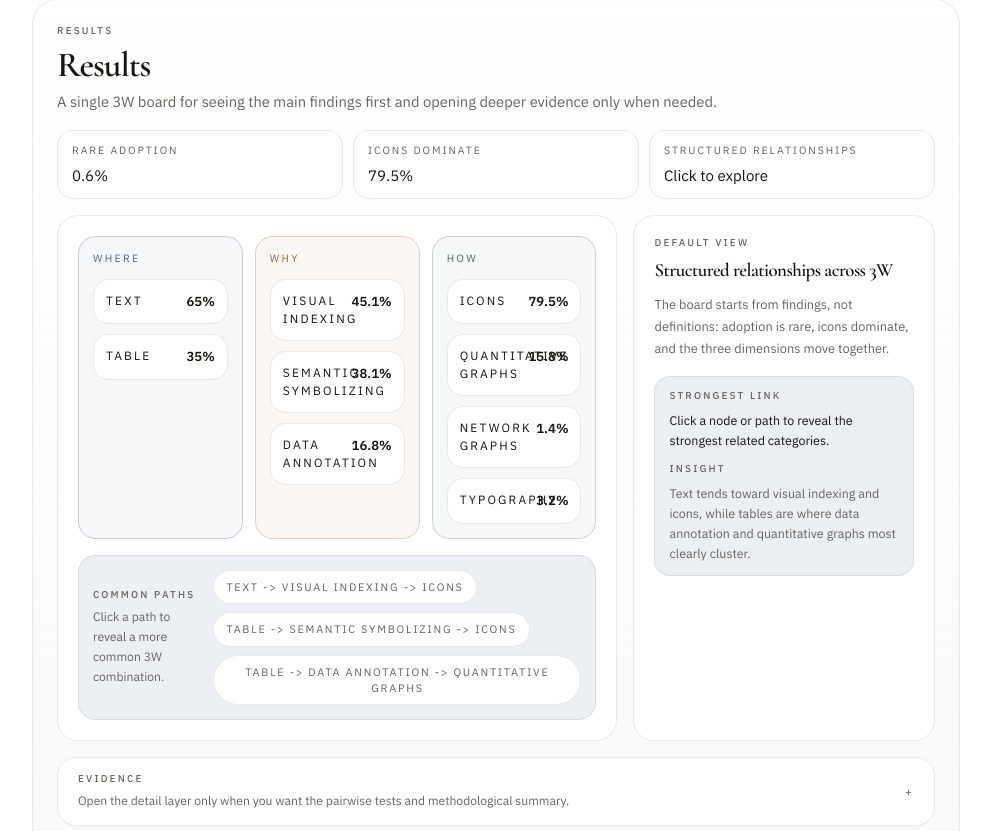
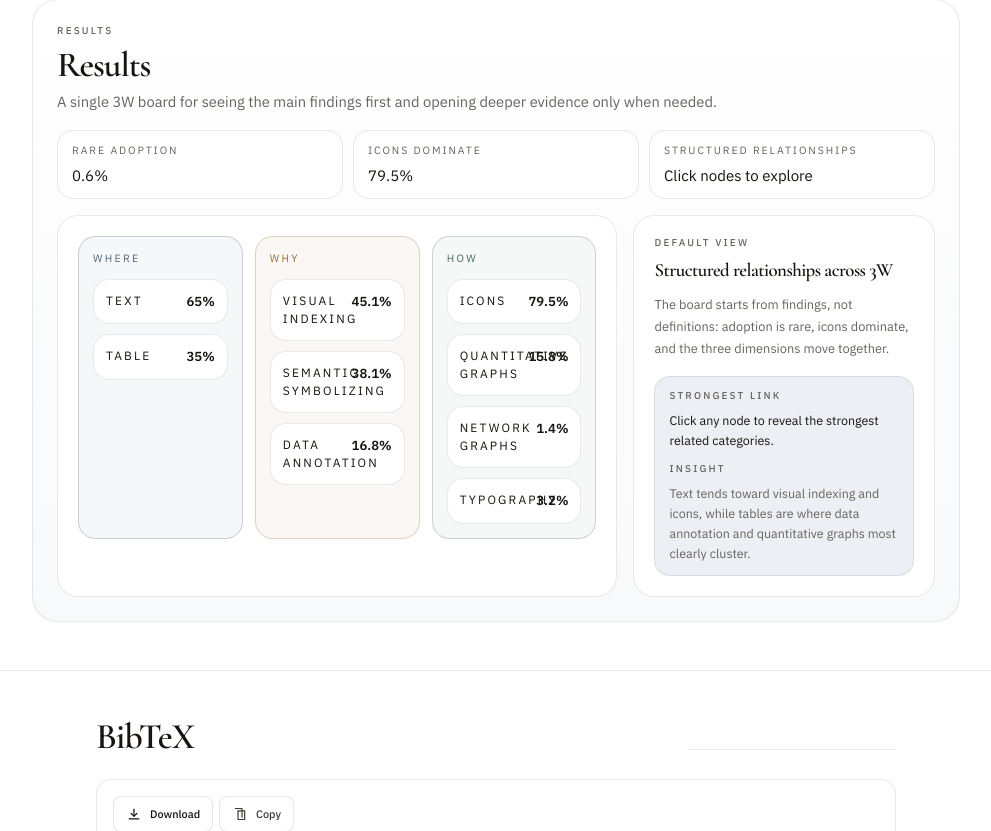
Before and after one commit to salmooonaa/graphing-inline, a Next.js app: page / in a window 1280 px wide. Shown: the part 1049-1880 px from the top of the page, without its empty margins (144-1135 px from the left). Built offline with nearby package versions, Linux system fonts and the light colour scheme.

Commit message:
refactor: remove paths and evidence from results board

```diff
--- a/src/components/blocks/results-board.tsx
+++ b/src/components/blocks/results-board.tsx
@@ -28,24 +28,37 @@ function BoardBadge({
   isActive?: boolean;
   onClick?: () => void;
 }) {
-  const Element = interactive ? "button" : "div";
+  if (interactive) {
+    return (
+      <button
+        type="button"
+        onClick={onClick}
+        className={cn(
+          "rounded-[1rem] border px-3.5 py-3 text-left transition duration-150 hover:border-[var(--line-strong)]",
+          isActive
+            ? "border-[var(--line-strong)] bg-[var(--surface-muted)]"
+            : "border-[var(--line)] bg-white",
+        )}
+      >
+        <p className="text-[0.66rem] uppercase tracking-[0.18em] text-[var(--muted)]">
+          {label}
+        </p>
+        <p className="mt-2 text-[0.94rem] leading-tight text-[var(--foreground)]">
+          {value}
+        </p>
+      </button>
+    );
+  }
 
   return (
-    <Element
-      {...(interactive ? { type: "button", onClick } : {})}
-      className={cn(
-        "rounded-[1rem] border px-3.5 py-3 text-left transition duration-150",
-        interactive ? "hover:border-[var(--line-strong)]" : "",
-        isActive ? "border-[var(--line-strong)] bg-[var(--surface-muted)]" : "border-[var(--line)] bg-white",
-      )}
-    >
+    <div className="rounded-[1rem] border border-[var(--line)] bg-white px-3.5 py-3 text-left transition duration-150">
       <p className="text-[0.66rem] uppercase tracking-[0.18em] text-[var(--muted)]">
         {label}
       </p>
       <p className="mt-2 text-[0.94rem] leading-tight text-[var(--foreground)]">
         {value}
       </p>
-    </Element>
+    </div>
   );
 }
 
@@ -113,56 +126,18 @@ function AxisNodeButton({
   );
 }
 
-function PatternChip({
-  label,
-  active,
-  onHover,
-  onLeave,
-  onClick,
-}: {
-  label: string;
-  active: boolean;
-  onHover: () => void;
-  onLeave: () => void;
-  onClick: () => void;
-}) {
-  return (
-    <button
-      type="button"
-      onMouseEnter={onHover}
-      onMouseLeave={onLeave}
-      onFocus={onHover}
-      onBlur={onLeave}
-      onClick={onClick}
-      className={cn(
-        "rounded-full border px-3 py-2 text-[0.68rem] uppercase tracking-[0.16em] transition duration-150",
-        active
-          ? "border-[var(--line-strong)] bg-[var(--foreground)] text-white"
-          : "border-[var(--line)] bg-white text-[var(--muted)] hover:text-[var(--foreground)]",
-      )}
-    >
-      {label}
-    </button>
-  );
-}
-
 export function ResultsBoard({ content }: { content: ResultsContent }) {
   const [hoveredFocus, setHoveredFocus] = useState<FocusTarget | null>(null);
   const [pinnedFocus, setPinnedFocus] = useState<FocusTarget | null>(null);
 
   const nodeLookup = new Map(buildNodeLookup(content.axes));
   const activeFocus = pinnedFocus ?? hoveredFocus;
-  const relatedStrengths = getRelatedStrengths(
-    activeFocus,
-    content.connections,
-    content.patterns,
-  );
+  const relatedStrengths = getRelatedStrengths(activeFocus, content.connections);
   const panel = getPanelContent(
     content,
     activeFocus,
     nodeLookup,
     content.connections,
-    content.patterns,
   );
 
   const handleToggleFocus = (nextFocus: FocusTarget) => {
@@ -209,24 +184,7 @@ export function ResultsBoard({ content }: { content: ResultsContent }) {
               key={badge.id}
               label={badge.label}
               value={badge.value}
-              interactive={badge.interactive}
-              isActive={
-                badge.targetPatternId
-                  ? sameFocus(activeFocus, {
-                      type: "pattern",
-                      id: badge.targetPatternId,
-                    })
-                  : false
-              }
-              onClick={
-                badge.targetPatternId
-                  ? () =>
-                      handleToggleFocus({
-                        type: "pattern",
-                        id: badge.targetPatternId!,
-                      })
-                  : undefined
-              }
+              interactive={false}
             />
           ))}
         </div>
@@ -279,29 +237,6 @@ export function ResultsBoard({ content }: { content: ResultsContent }) {
                 </section>
               ))}
             </div>
-
-            <div className="rounded-[1.1rem] border border-[var(--line)] bg-[var(--surface-muted)] px-3.5 py-3.5">
-              <div className="flex flex-col gap-2 lg:flex-row lg:items-center lg:justify-between">
-                <div>
-                  <p className="section-eyebrow">Common paths</p>
-                  <p className="mt-1 text-[0.76rem] leading-5 text-[var(--muted)]">
-                    Click a path to reveal a more common 3W combination.
-                  </p>
-                </div>
-                <div className="flex flex-wrap gap-2">
-                  {content.patterns.map((pattern) => (
-                    <PatternChip
-                      key={pattern.id}
-                      label={pattern.label}
-                      active={sameFocus(activeFocus, { type: "pattern", id: pattern.id })}
-                      onHover={() => handleHover({ type: "pattern", id: pattern.id })}
-                      onLeave={handleLeave}
-                      onClick={() => handleToggleFocus({ type: "pattern", id: pattern.id })}
-                    />
-                  ))}
-                </div>
-              </div>
-            </div>
           </div>
 
           <aside className="rounded-[1.3rem] border border-[var(--line)] bg-white p-4 sm:p-5">
@@ -344,53 +279,6 @@ export function ResultsBoard({ content }: { content: ResultsContent }) {
             </div>
           </aside>
         </div>
-
-        <details className="group rounded-[1.2rem] border border-[var(--line)] bg-white px-4 py-3.5 sm:px-5">
-          <summary className="flex cursor-pointer list-none items-center justify-between gap-4">
-            <div>
-              <p className="section-eyebrow">{content.evidence.title}</p>
-              <p className="mt-1 text-[0.76rem] leading-5 text-[var(--muted)]">
-                {content.evidence.summary}
-              </p>
-            </div>
-            <span className="text-[0.72rem] uppercase tracking-[0.18em] text-[var(--muted)] transition-transform duration-150 group-open:rotate-45">
-              +
-            </span>
-          </summary>
-
-          <div className="mt-4 grid gap-3 lg:grid-cols-3">
-            {content.evidence.items.map((item) => (
-              <article
-                key={item.id}
-                className="rounded-[1rem] border border-[var(--line)] bg-[var(--surface-muted)] px-3.5 py-3"
-              >
-                <p className="text-[0.72rem] uppercase tracking-[0.18em] text-[var(--foreground)]">
-                  {item.label}
-                </p>
-                <p className="mt-2 text-[0.8rem] leading-5 text-[var(--foreground)]">
-                  {item.summary}
-                </p>
-                <p className="mt-2 text-[0.72rem] leading-5 text-[var(--muted)]">
-                  {item.detail}
-                </p>
-                <p className="mt-3 font-[var(--font-data)] text-[0.68rem] text-[var(--muted)]">
-                  {item.statistic}
-                </p>
-              </article>
-            ))}
-          </div>
-
-          <div className="mt-3 grid gap-2">
-            {content.evidence.notes.map((note) => (
-              <div
-                key={note}
-                className="rounded-[0.95rem] border border-[var(--line)] px-3 py-2 text-[0.74rem] leading-5 text-[var(--muted)]"
-              >
-                {note}
-              </div>
-            ))}
-          </div>
-        </details>
       </div>
     </article>
   );
--- a/src/components/blocks/results-shared.ts
+++ b/src/components/blocks/results-shared.ts
@@ -2,20 +2,14 @@ import type {
   ResultBoardAxis,
   ResultBoardConnection,
   ResultBoardNode,
-  ResultBoardPattern,
   ResultsContent,
   ResultsDimensionId,
 } from "@/types/content";
 
-export type FocusTarget =
-  | {
-      type: "item";
-      id: string;
-    }
-  | {
-      type: "pattern";
-      id: string;
-    };
+export type FocusTarget = {
+  type: "item";
+  id: string;
+};
 
 export type BoardNodeMeta = ResultBoardNode & {
   dimensionId: ResultsDimensionId;
@@ -67,21 +61,10 @@ export function buildNodeLookup(
 export function getRelatedStrengths(
   focus: FocusTarget | null,
   connections: ResultBoardConnection[],
-  patterns: ResultBoardPattern[],
 ) {
   const related = new Map<string, "active" | "primary" | "secondary">();
 
   if (!focus) {
-    return related;
-  }
-
-  if (focus.type === "pattern") {
-    const pattern = patterns.find((entry) => entry.id === focus.id);
-
-    pattern?.nodeIds.forEach((nodeId) => {
-      related.set(nodeId, "primary");
-    });
-
     return related;
   }
 
@@ -111,7 +94,6 @@ export function getPanelContent(
   focus: FocusTarget | null,
   nodeLookup: Map<string, BoardNodeMeta>,
   connections: ResultBoardConnection[],
-  patterns: ResultBoardPattern[],
 ) {
   const defaultPanel = {
     eyebrow: "Default view",
@@ -125,27 +107,6 @@ export function getPanelContent(
 
   if (!focus) {
     return defaultPanel;
-  }
-
-  if (focus.type === "pattern") {
-    const pattern = patterns.find((entry) => entry.id === focus.id);
-
-    if (!pattern) {
-      return defaultPanel;
-    }
-
-    return {
-      eyebrow: "Common path",
-      title: pattern.label,
-      definition: "A frequent Where-Why-How combination.",
-      metric: "",
-      count: "",
-      strongestLink: pattern.nodeIds
-        .map((nodeId) => nodeLookup.get(nodeId)?.label)
-        .filter(Boolean)
-        .join(" -> "),
-      insight: pattern.summary,
-    };
   }
 
   const node = nodeLookup.get(focus.id);
--- a/src/content/results.ts
+++ b/src/content/results.ts
@@ -19,9 +19,7 @@ export const resultsContent: ResultsContent = {
     {
       id: "badge-structure",
       label: "Structured relationships",
-      value: "Click to explore",
-      interactive: true,
-      targetPatternId: "pattern-text-indexing-icons",
+      value: "Click nodes to explore",
     },
   ],
   axes: [
@@ -163,66 +161,10 @@ export const resultsContent: ResultsContent = {
       summary: "73.9% of data-annotation cases use quantitative graphs.",
     },
   ],
-  patterns: [
-    {
-      id: "pattern-text-indexing-icons",
-      label: "Text -> Visual Indexing -> Icons",
-      summary: "The most common pathway is icon-based visual indexing embedded in running text.",
-      nodeIds: ["where-text", "why-visual-indexing", "how-icons"],
-    },
-    {
-      id: "pattern-table-symbolizing-icons",
-      label: "Table -> Semantic Symbolizing -> Icons",
-      summary: "A strong secondary pathway places icon-based semantic symbolizing inside tables.",
-      nodeIds: ["where-table", "why-semantic-symbolizing", "how-icons"],
-    },
-    {
-      id: "pattern-table-annotation-graphs",
-      label: "Table -> Data Annotation -> Quantitative Graphs",
-      summary: "The clearest data-driven pathway combines tables, data annotation, and quantitative graphs.",
-      nodeIds: ["where-table", "why-data-annotation", "how-quantitative-graphs"],
-    },
-  ],
   defaultPanel: {
     title: "Structured relationships across 3W",
     definition: "The board starts from findings, not definitions: adoption is rare, icons dominate, and the three dimensions move together.",
-    strongestLink: "Click a node or path to reveal the strongest related categories.",
+    strongestLink: "Click any node to reveal the strongest related categories.",
     insight: "Text tends toward visual indexing and icons, while tables are where data annotation and quantitative graphs most clearly cluster.",
   },
-  evidence: {
-    title: "Evidence",
-    summary:
-      "Open the detail layer only when you want the pairwise tests and methodological summary.",
-    items: [
-      {
-        id: "pair-where-why",
-        label: "Where x Why",
-        statistic: "chi^2(2)=340.56, p<0.001, V=0.612",
-        summary: "Placement and function are tightly coupled.",
-        detail:
-          "Text cases mainly support visual indexing, while table cases lean toward semantic symbolizing and data annotation.",
-      },
-      {
-        id: "pair-why-how",
-        label: "Why x How",
-        statistic: "chi^2(6)=498.53, p<0.001, V=0.524",
-        summary: "Function and visual form move together in structured ways.",
-        detail:
-          "Data annotation frequently uses quantitative graphs, while icons dominate visual indexing and semantic symbolizing.",
-      },
-      {
-        id: "pair-where-how",
-        label: "Where x How",
-        statistic: "chi^2(3)=82.38, p<0.001, V=0.301",
-        summary: "Placement still shapes which representation appears.",
-        detail:
-          "Icons dominate both contexts, but data-driven graphics are disproportionately placed in tables.",
-      },
-    ],
-    notes: [
-      "Final corpus: 718 unique papers and 909 distinct use cases drawn from 126,797 screened papers.",
-      "All three pairwise tests are statistically significant at p < 0.001.",
-      "Definitions stay in hover and the dynamic panel so the default board stays insight-first.",
-    ],
-  },
 };
--- a/src/types/content.ts
+++ b/src/types/content.ts
@@ -168,8 +168,6 @@ export type ResultBoardBadge = {
   id: string;
   label: string;
   value: string;
-  interactive?: boolean;
-  targetPatternId?: string;
 };
 
 export type ResultBoardNode = {
@@ -192,21 +190,6 @@ export type ResultBoardConnection = {
   to: string;
   strength: "primary" | "secondary";
   summary: string;
-};
-
-export type ResultBoardPattern = {
-  id: string;
-  label: string;
-  summary: string;
-  nodeIds: string[];
-};
-
-export type ResultBoardEvidenceItem = {
-  id: string;
-  label: string;
-  statistic: string;
-  summary: string;
-  detail: string;
 };
 
 export type HeroAuthor = {
@@ -358,18 +341,11 @@ export type ResultsContent = SectionIntro & {
   badges: ResultBoardBadge[];
   axes: ResultBoardAxis[];
   connections: ResultBoardConnection[];
-  patterns: ResultBoardPattern[];
   defaultPanel: {
     title: string;
     definition: string;
     strongestLink: string;
     insight: string;
-  };
-  evidence: {
-    title: string;
-    summary: string;
-    items: ResultBoardEvidenceItem[];
-    notes: string[];
   };
 };
 
```
